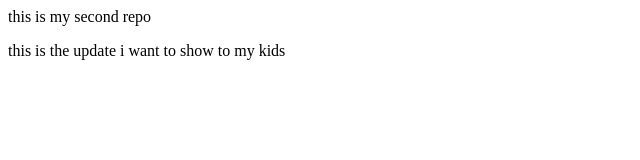
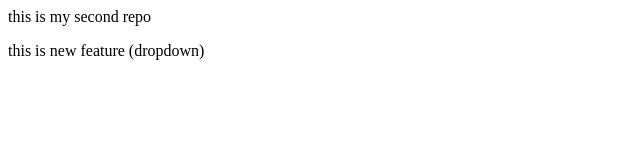
Before and after one commit to kuldeep13022005/localrepo, a plain HTML site: page index.html in a window 1280 px wide. Shown: the full height of the page, 0-640 px from the left. Drawn offline with Linux system fonts and the light colour scheme.

```diff
--- a/index.html
+++ b/index.html
@@ -1,2 +1,2 @@
 <p>this is my second repo</p>
-<p>this is the update i want to show to my kids</p>
+<p>this is new feature (dropdown)</p>
```
